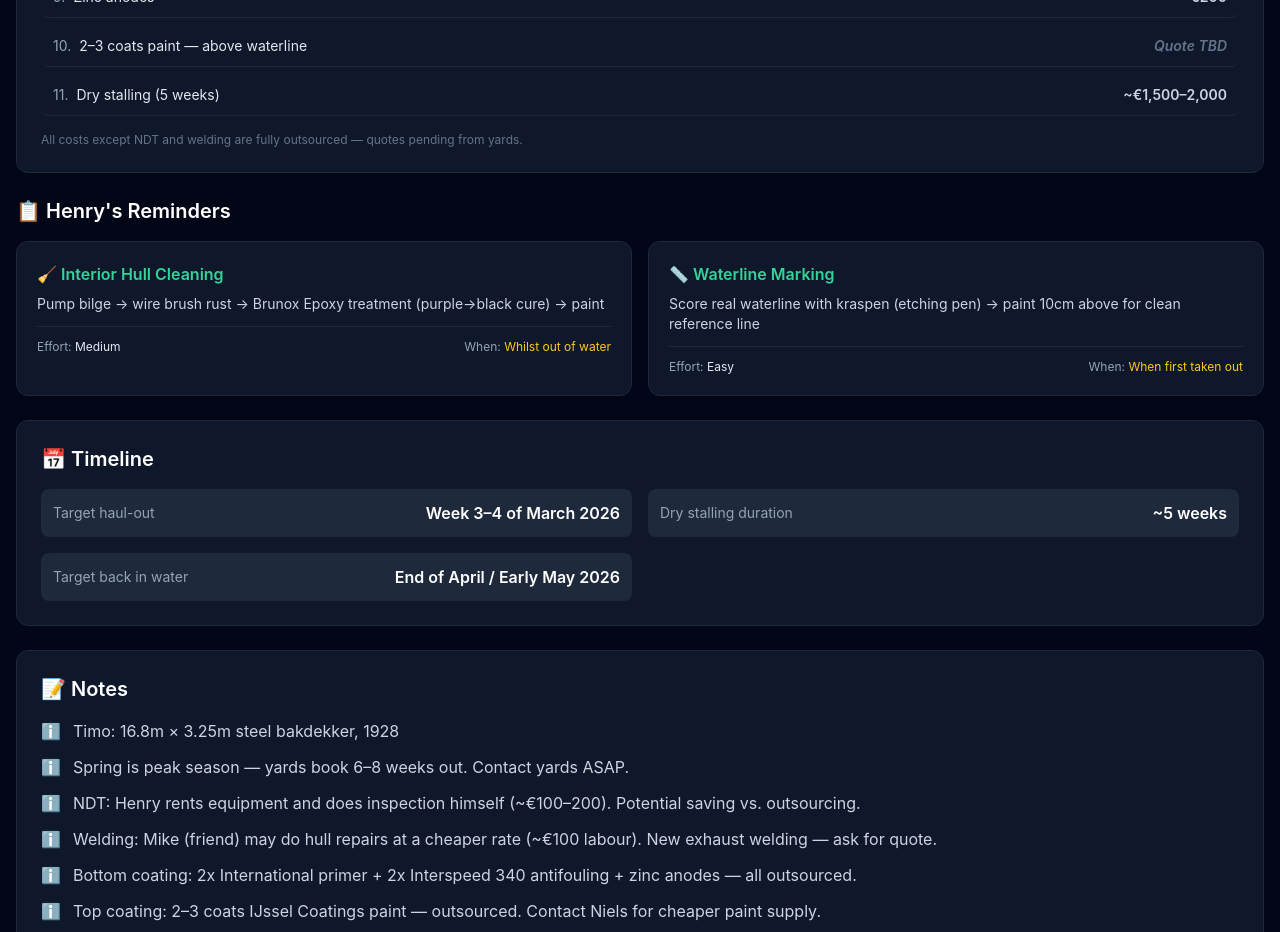
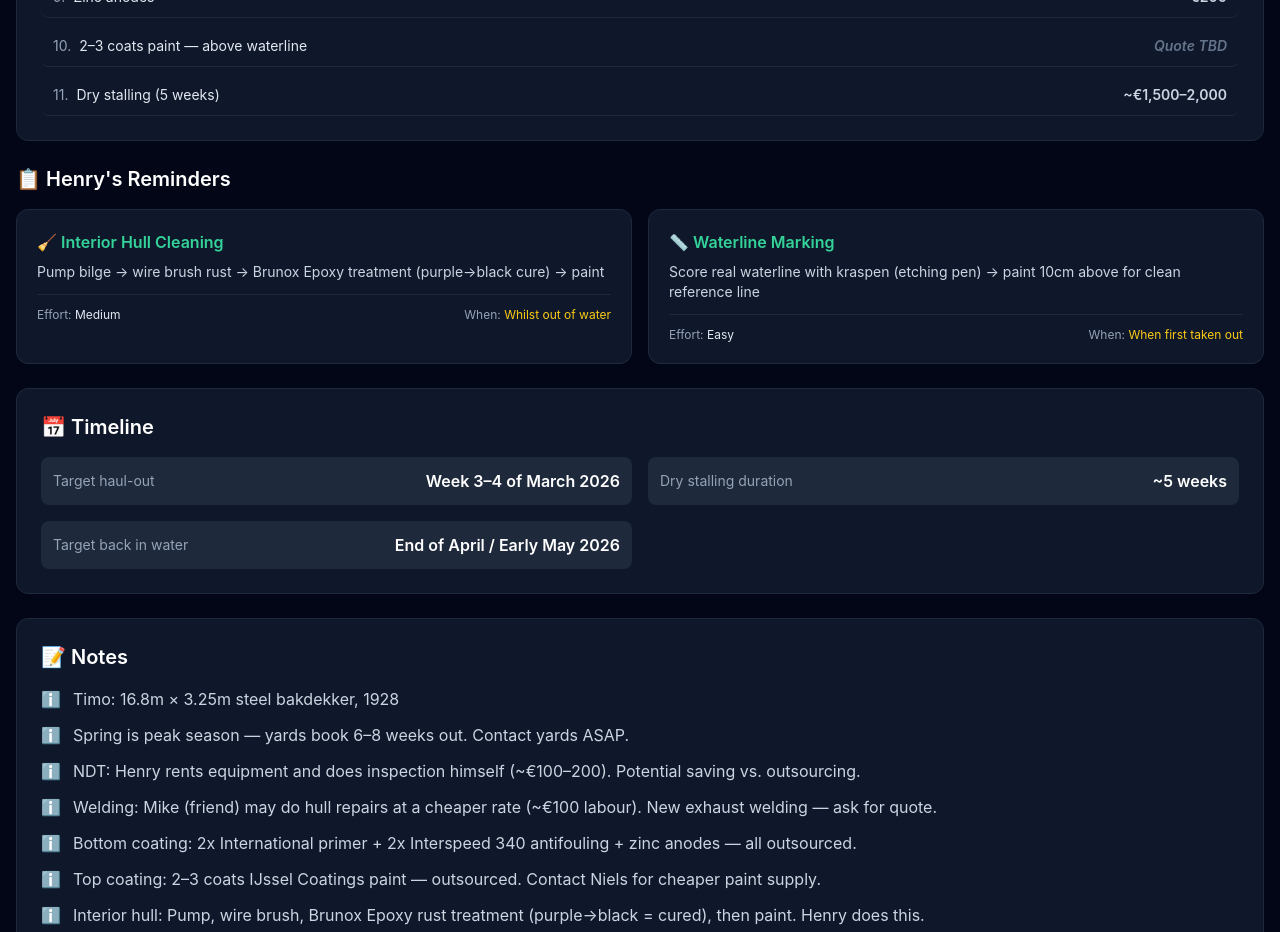
Before and after one commit to kokosthief/boat-dashboard, a Next.js app: page /haulout in a window 1280 px wide. Shown: the part 900-1832 px from the top of the page. Built offline with nearby package versions, Linux system fonts and the light colour scheme; no server answers; the database is empty.

Commit message:
fix: remove cost breakdown footnote

```diff
--- a/src/app/haulout/page.tsx
+++ b/src/app/haulout/page.tsx
@@ -87,7 +87,7 @@ export default function HauloutPlan() {
             </li>
           ))}
         </ol>
-        <p className="text-xs text-slate-500 mt-4">All costs except NDT and welding are fully outsourced — quotes pending from yards.</p>
+
       </div>
 
       {/* Henry's Reminders */}
```
